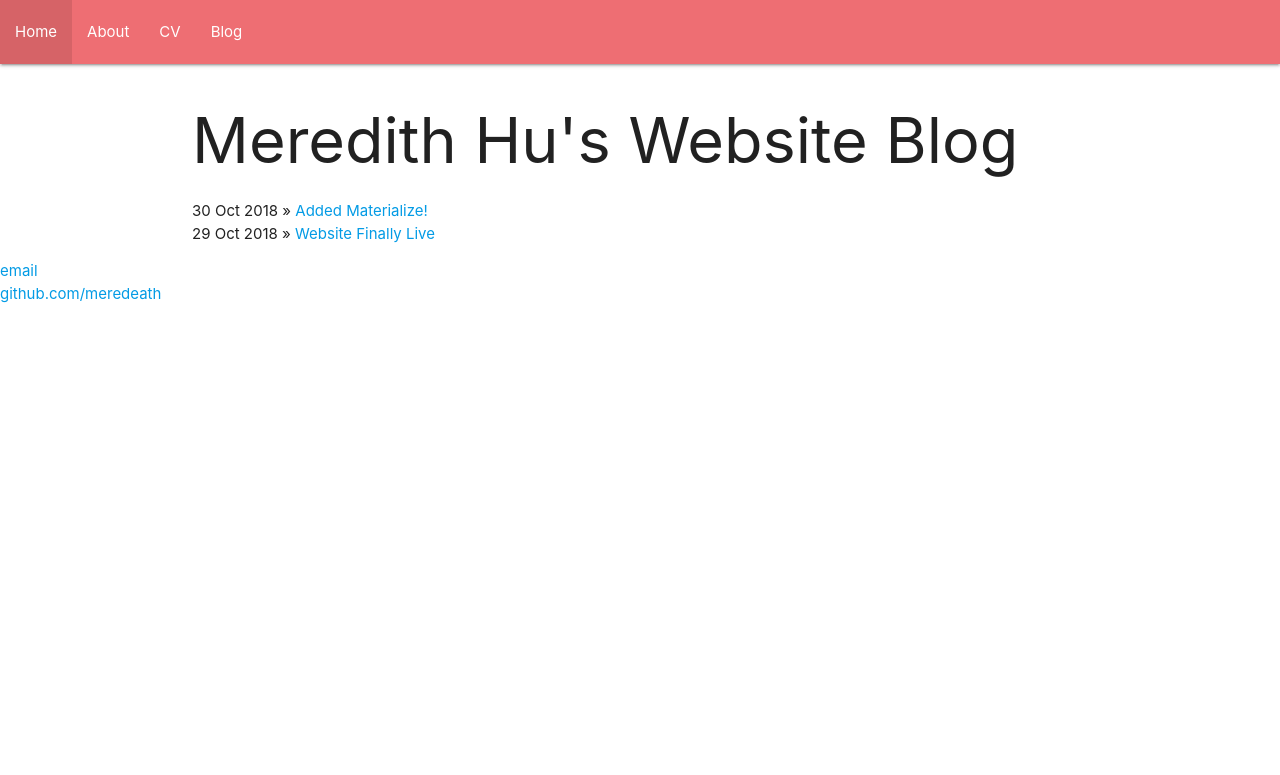
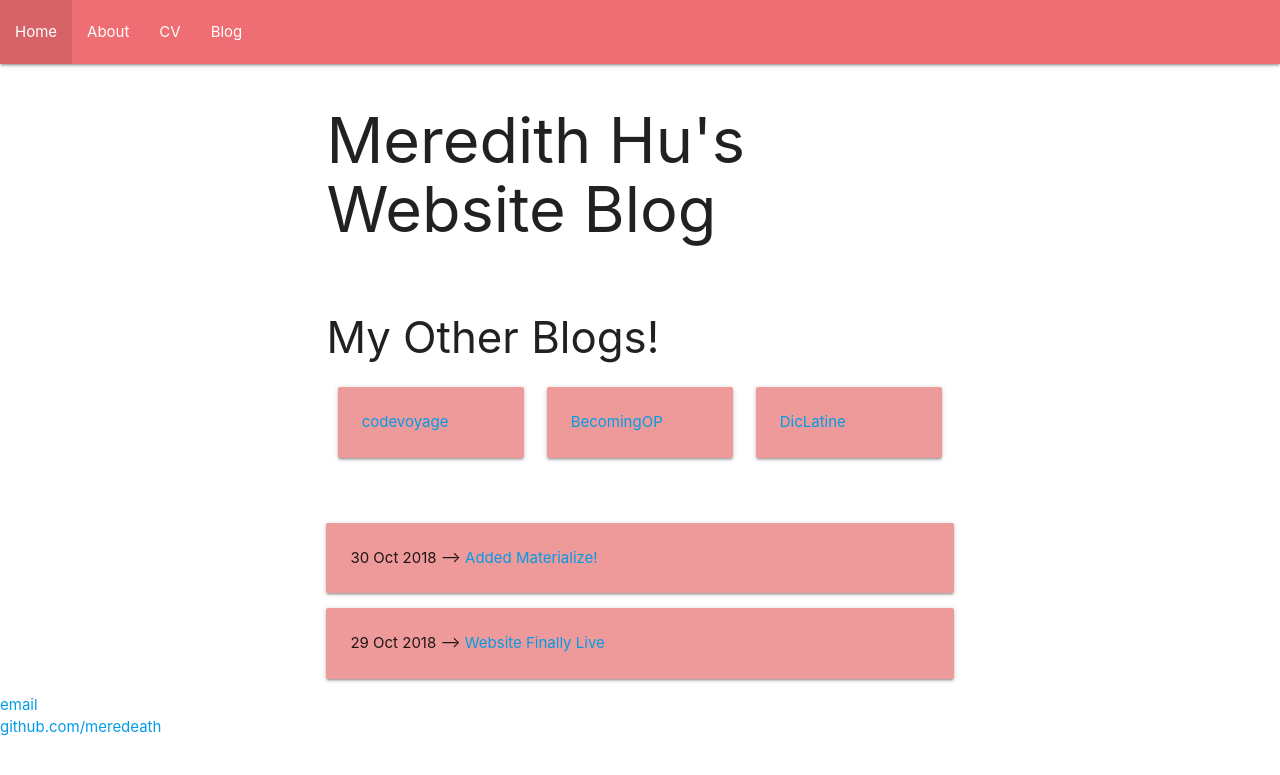
Before and after one commit to meredithmhu/meredithmhu.github.io, a Jekyll site: the page built from blog/index.html, in a window 1280 px wide. Shown: the top 775 px of the page. Built offline with Jekyll 4.4.1, drawn with Linux system fonts in a browser that asks for light colours.

Commit message:
adding styling to the blog page
added basic grid layout, also links to my other blogs

```diff
--- a/blog/index.html
+++ b/blog/index.html
@@ -2,10 +2,33 @@
 layout: default
 title: Meredith Hu's Website Blog
 ---
-	<h1>{{ page.title }}</h1>
+<div class = "container">
+<h1>{{ page.title }}</h1>
+	<div class = "section">
+		<h3>My Other Blogs!</h3>
+		<div class="row">
+      			<div class="col s4">
+				<div class = "card-panel red lighten-3">
+					<a href="https://medium.com/codevoyage">codevoyage</a>
+      				</div>
+			</div>
+      			<div class="col s4">
+				<div class = "card-panel red lighten-3">
+        			<a href="http://becominop.blogspot.com">BecomingOP</a>
+				</div>
+      			</div>
+      			<div class="col s4">
+				<div class = "card-panel red lighten-3">
+					<a href="tumblr.com">DicLatine</a>
+      				</div>
+			</div>
+    		</div>
+	</div>
+
 	<ul class="posts">
 
 	  {% for post in site.posts %}
-	    <li><span>{{ post.date | date_to_string }}</span> » <a href="{{ post.url }}" title="{{ post.title }}">{{ post.title }}</a></li>
+	    <li><div class = "card-panel red lighten-3">{{ post.date | date_to_string }} --> <a href="{{ post.url }}" title="{{ post.title }}">{{ post.title }}</a></div></li>
 	  {% endfor %}
 	</ul>
+</div>
```
